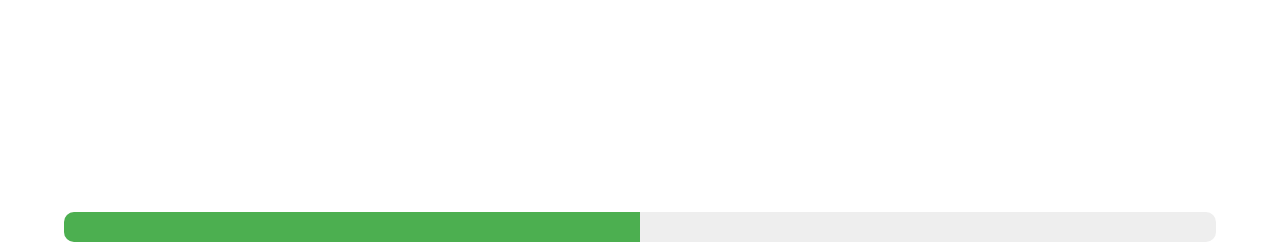
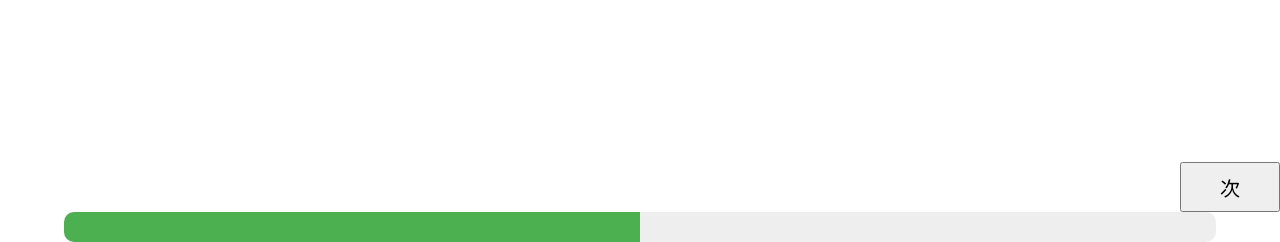
Before and after one commit to SouCraK12345/Japanese-Training, a plain HTML site: page index.html in a window 1280 px wide. Shown: the part 558-800 px from the top of the page. Drawn offline with Linux system fonts and the light colour scheme.

Commit message:
Update index.html

```diff
--- a/index.html
+++ b/index.html
@@ -22,10 +22,10 @@
             border-radius: 10px; /* 角を少し丸める */
         }
         #image{
-            margin: 10%;
+            margin: 5%;
         }
         #imageName {
-            font-size: 24px;
+            font-size: 120px;
             margin-top: 10px;
             display: none;
         }
@@ -59,7 +59,14 @@
     <div id="image"></div>
     <div id="imageName"></div>
     <div id="cache"></div>
-
+<button style="
+    width: 100px;
+    height: 50px;
+    font-size: 20px;
+    position: absolute;
+    right: 0px;
+    bottom: 30px;
+" onclick="updateImage()">次</button>
     <div class="progress-container">
         <div class="progress-bar" id="progressBar"></div>
     </div>
```
